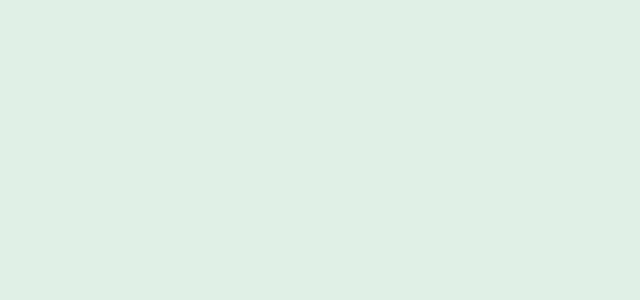
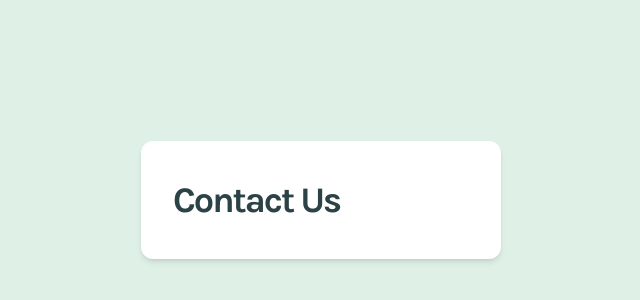
Before and after one commit to SirTurboPascal/tp-contact-form, a Next.js app: page / in a window 1280 px wide. Shown: the part 200-500 px from the top of the page, without its empty margins (319-959 px from the left). Built offline with nearby package versions, Linux system fonts and the light colour scheme.

Commit message:
Adds Card component

```diff
--- a/package.json
+++ b/package.json
@@ -10,6 +10,7 @@
   },
   "dependencies": {
     "@tailwindcss/postcss": "^4.1.11",
+    "clsx": "^2.1.1",
     "next": "15.4.1",
     "postcss": "^8.5.6",
     "react": "19.1.0",
--- a/src/app/layout.tsx
+++ b/src/app/layout.tsx
@@ -14,7 +14,7 @@ interface ILayoutProps {
 const Layout: FC<ILayoutProps> = ({ children }) => {
 	return (
 		<html className='overflow-hidden bg-green-200'>
-			<body className='font-karla h-screen antialiased'>{children}</body>
+			<body className='font-karla flex h-screen flex-col antialiased'>{children}</body>
 		</html>
 	);
 };
--- a/src/app/page.tsx
+++ b/src/app/page.tsx
@@ -1,3 +1,17 @@
-const Page = () => {};
+import Card from '@/components/Card.component';
+import CardTitle from '@/components/CardTitle.compontent';
+import Typography from '@/components/Typography.variant';
+
+const Page = () => {
+	return (
+		<div className='flex grow flex-col items-center justify-center'>
+			<Card>
+				<CardTitle>
+					<Typography variant='card-title'>Contact Us</Typography>
+				</CardTitle>
+			</Card>
+		</div>
+	);
+};
 
 export default Page;
--- /dev/null
+++ b/src/components/Card.component.tsx
@@ -0,0 +1,11 @@
+import { FC, ReactNode } from 'react';
+
+interface ICardProps {
+	children: ReactNode;
+}
+
+const Card: FC<ICardProps> = ({ children }) => {
+	return <div className='desktop:w-[800px] flex w-[360px] flex-col overflow-hidden rounded-[12px] bg-white p-[32px] shadow-md *:mb-[16px] *:last:mb-0'>{children}</div>;
+};
+
+export default Card;
--- /dev/null
+++ b/src/components/CardTitle.compontent.tsx
@@ -0,0 +1,11 @@
+import { FC, ReactNode } from 'react';
+
+interface ICardTitle {
+	children: ReactNode;
+}
+
+const CardTitle: FC<ICardTitle> = ({ children }) => {
+	return <div className='flex flex-row items-center'>{children}</div>;
+};
+
+export default CardTitle;
--- /dev/null
+++ b/src/components/Typography.variant.tsx
@@ -0,0 +1,21 @@
+import clsx from 'clsx';
+
+import { FC, ReactNode } from 'react';
+
+import TypographyVariant from '@/model/types/TypographyVariant.type';
+
+const baseClassName = 'shrink-0 select-none cursor-default';
+const variantClassNames: Record<TypographyVariant, string> = {
+	'card-title': 'text-grey-900 text-[36px] font-bold tracking-[-2px]',
+};
+
+interface ITypographyProps {
+	children: ReactNode;
+	variant: TypographyVariant;
+}
+
+const Typography: FC<ITypographyProps> = ({ children, variant }) => {
+	return <p className={clsx(baseClassName, variantClassNames[variant])}>{children}</p>;
+};
+
+export default Typography;
--- /dev/null
+++ b/src/model/types/TypographyVariant.type.ts
@@ -0,0 +1,3 @@
+type TypographyVariant = 'card-title';
+
+export default TypographyVariant;
```
Also changed, not shown: 1 other file (tests, documents, lock files or other folders).
